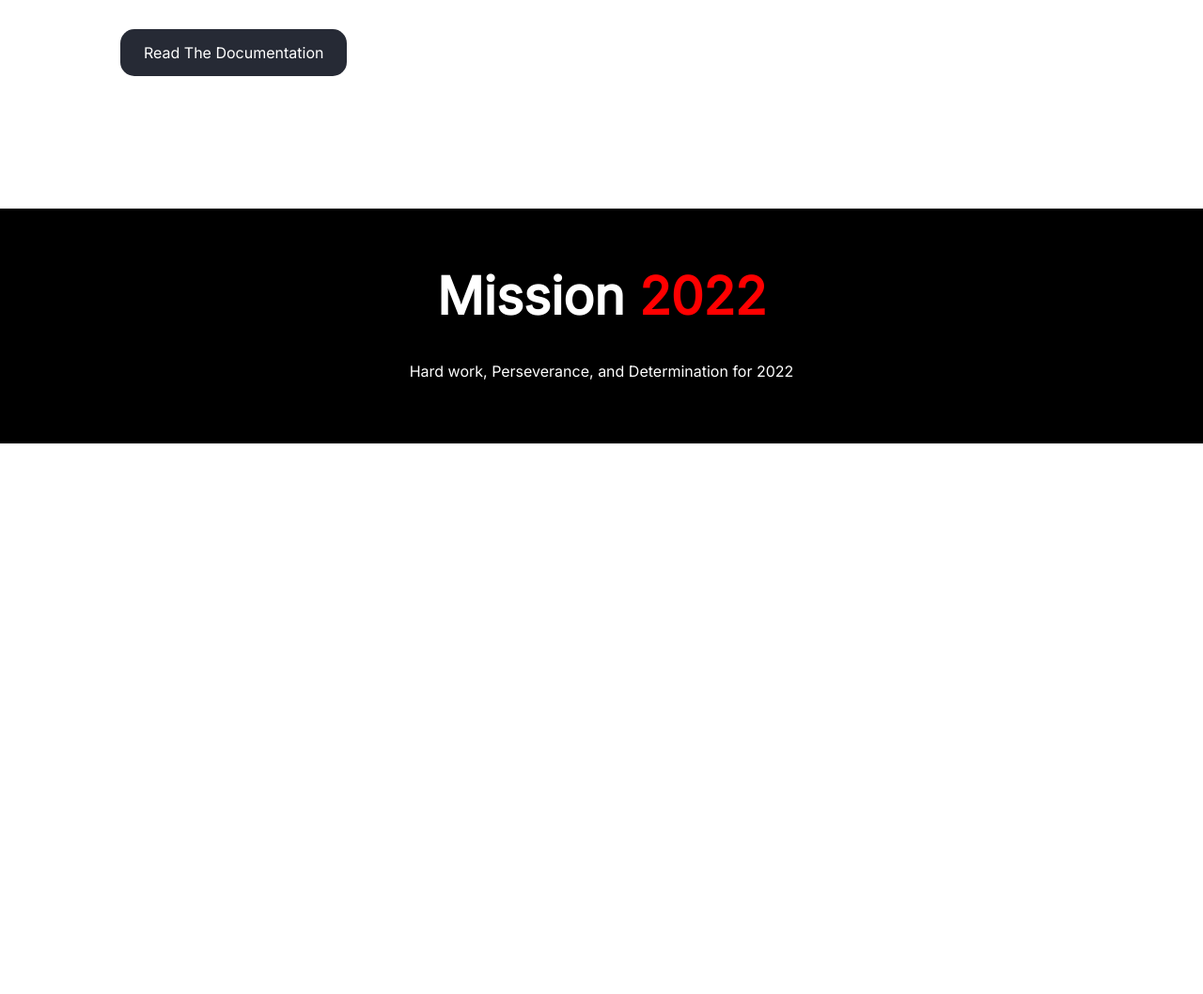
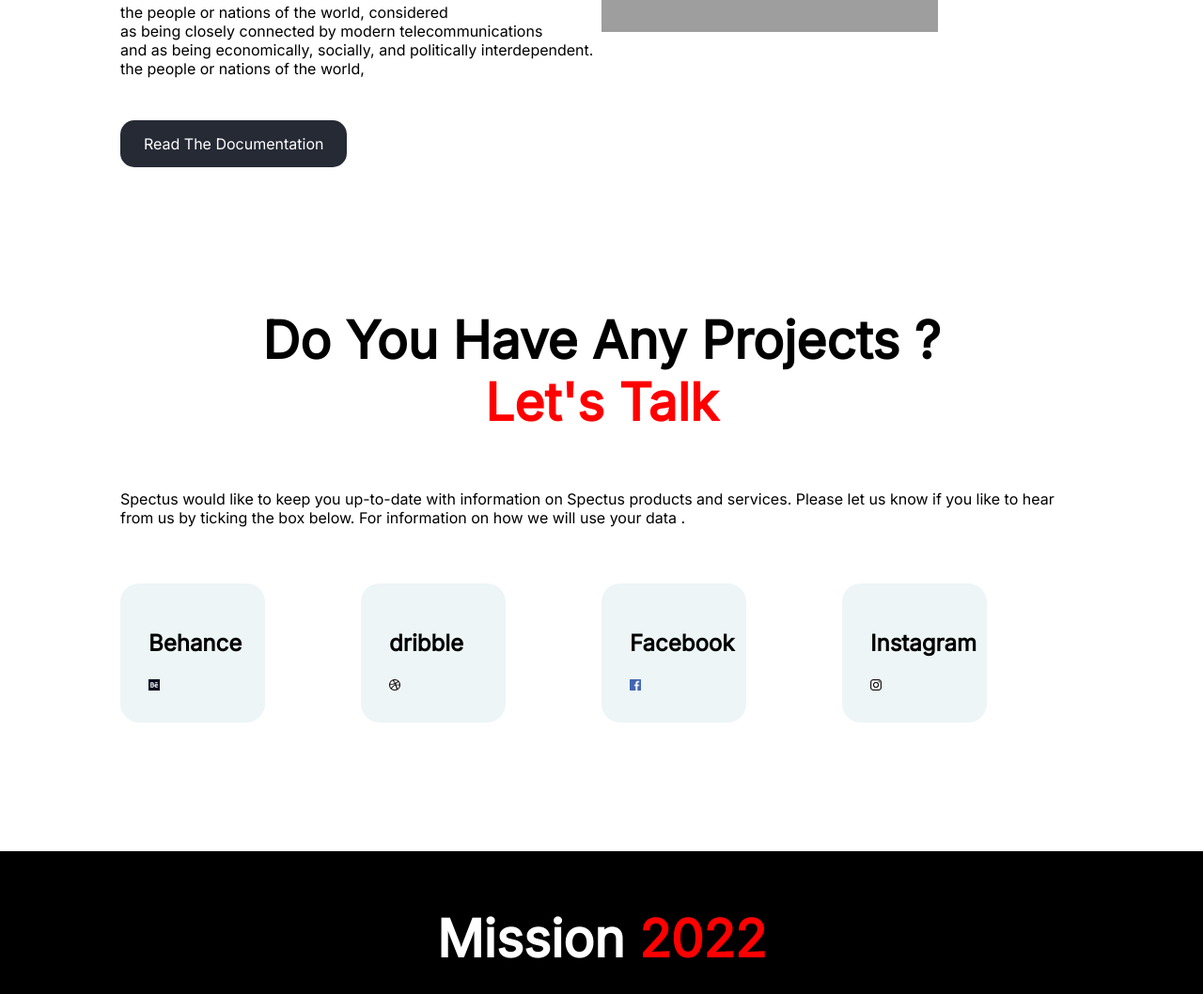
Before and after one commit to imx00/frist-assai, a plain HTML site: page index.html in a window 1280 px wide. Shown: the part 1642-2700 px from the top of the page at 94% size. Before the commit the page ends 2114 px from the top, so only its background shows below. Drawn offline with Linux system fonts and the light colour scheme; grey boxes are pictures that could not be loaded.

Commit message:
newupdate

```diff
--- a/index.html
+++ b/index.html
@@ -13,41 +13,41 @@
 </head>
 <body>
         <h1 class="textaling-center">My Target In <span id="color2020">2020</span></h1>
-    <section>
+    <section class="f-sec">
         <div id="box1">
             <img class="imgsmall" src="images/illustrators/illustrator-1.png" alt="">
             <h2>Target</h2>
-            <p>Lorem ipsum dolor sit,<br> amet consectetur adipisicing elit. Vel at,<br> et fugiat nesciunt veniam beatae?
+            <p>The systematic examination of potential target <br> systems - and their components, individual targets, <br> and even elements of targets
             </p>
         </div>
         <div id="box2">
             <img class="imgsmall" src="images/illustrators/illustrator-2.png" alt="">
             <h2>Vision</h2>
-            <p>Lorem ipsum dolor sit,<br> amet consectetur adipisicing <elit class="br"></elit> Vel at, et fugiat nesciunt veniam beatae?
+            <p>A Development Vision formulated through such a process <br> is an important pillar in building that level of national unity and cohesion <br> needed to ensure economic development in an environment of peace.
             </p>
         </div>
         <div id="box3">
             <img class="imgsmall" src="images/illustrators/illustrator-3.png" alt="">
             <h2>Goals</h2>
-            <p>Lorem ipsum dolor sit,<br> amet consectetur adipisicing <br> Vel at, et fugiat nesciunt veniam beatae?
+            <p>But at all levels of development, the three essential <br> ones are for people to lead a long and healthy life, <br> to acquire knowledge, and to have access to resources.
             </p>
         </div>
     </section>
-    <section>
+    <section class="f-sec">
         <div class="half-wid">
             <img src="images/pictures/coding.png" alt="">
         </div>
         <div class="half-wid">
             <h1>Develop<br>Without Limits</h1>
-            <p class="buttonm" >Lorem ipsum dolor sit amet, usu cu esse possit referrentur, <br> at eam falli deterruisset. No duo populo animal noluisse, <br> enim deterruisset eos et. An mundi noster pri, ea eos quas expetendis scripserit, <br> affert gubergren dissentias et cum.
+            <p class="buttonm" >Time is of the essence. Young people need high-quality <br> programming now more than ever. Your funders and partners<br> are requesting your services. Now you must ensure that the teams<br> on the ground have the knowledge and skills<br> they need for successful implementation.
             </p>
             <a class="button" target="_blank" href="www.google.com">Read The Documentation</a>
         </div>
     </section>
-    <section>
+    <section class="f-sec">
         <div class="half-wid">
             <h1>Know Our<br>Global Community</h1>
-        <p class="buttonm" >Lorem ipsum dolor sit amet, usu cu esse possit <br> referrentur, at eam falli deterruisset. No duo populo <br> animal noluisse, enim deterruisset eos et. <br> An mundi noster pri, ea eos quas expetendis scripserit, <br> affert gubergren dissentias et cum.</p>
+        <p class="buttonm" > the people or nations of the world, considered <br> as being closely connected by modern telecommunications  <br>and as being economically, socially, and politically interdependent.<br> the people or nations of the world,</p>
         <a class="button" target="_blank" href="www.google.com">Read The Documentation</a>
         </div>
         <div class="half-wid">
@@ -55,28 +55,37 @@
         </div>
     </section>
 
+        <section>
+
+            <div>
+                <h1 class="textaling-center">Do You Have Any Projects ?<br><span id="clor2022">Let's Talk</span></h1>
+                <p class="buttonm">
+                    Spectus would like to keep you up-to-date with information on Spectus products and services. Please let us know if you like to hear from us by ticking the box below. For information on how we will use your data .
+                </p>
+            </div>
+        </section>
+        <section class="f-sec">
+            <div class="c-box">
+                <h2 class="alin">Behance</h2>
+                <img class="img-sm" src="behace.png" alt="">
+            </div>
+            <div class="c-box">
+                <h2 class="alin">dribble</h2>
+                <img class="img-sm" src="dr.png" alt="">
+            </div>
+            <div class="c-box">
+                <h2 class="alin">Facebook</h2>
+                <img class="img-sm" src="face.png" alt="">
+            </div>
+            <div class="c-box">
+                <h2 class="alin">Instagram</h2>
+                <img class="img-sm" src="ins.png" alt="">
+            </div>
+        </section>
+
     <footer>
         <h1 class="fcolor">Mission <span id="colo2022">2022</span></h1>
         <p>Hard work, Perseverance, and Determination for 2022</p>
     </footer>
-
-<!--
-    <h1 class="textaling-center">Our <span class="color2020">Up-Coming</span> Project</h1>
-
-    <section>
-        <div>
-            <p>
-                Lorem ipsum dolor sit amet consectetur adipisicing elit. Obcaecati odio sit voluptates officiis nihil repudiandae doloremque natus laboriosam beatae, id tempore velit modi, vel eius quaerat neque. Velit laborum quibusdam, eveniet temporibus adipisci tempore consequuntur cumque doloribus perferendis nostrum perspiciatis rem ex eos sunt cum totam dolorem nihil labore soluta. Veritatis alias doloribus libero aliquid illum debitis magni et omnis.
-            </p>
-            <a class="button" target="_blank" href="www.google.com">Read The Documentation</a>
-        </div>
-        <div>
-            <img src="images/ins.jpg" alt="">
-        </div>
-    </section> -->
-
-
-
-
 </body>
 </html>
--- a/style.css
+++ b/style.css
@@ -4,9 +4,11 @@ body{
 }
 
 section{
-    display: flex;
     margin-left: 10%;
     margin-right: 10%;
+}
+.f-sec{
+    display: flex;
 }
 .imgsmall{
     width: 70%;
@@ -62,6 +64,7 @@ h1{
 }
 .buttonm{
     margin-bottom: 60px;
+    margin-top: 60px;
 
 }
 .text-center-color{
@@ -87,3 +90,17 @@ footer p{
 #colo2022{
     color: red;
 }
+#clor2022{
+    color: red;
+}
+.c-box{
+    width: 20%;
+    margin-right: 10%;
+    padding: 30px 0px 30px 30px;
+    background-color: rgb(237, 245, 246);
+    border-radius: 20px;
+    margin-bottom: 100px;
+}
+.img-sm{
+    width: 10%;
+}
```
Also changed, not shown: behace.png (added), dr.png (added), face.png (added), ins.png (added).
